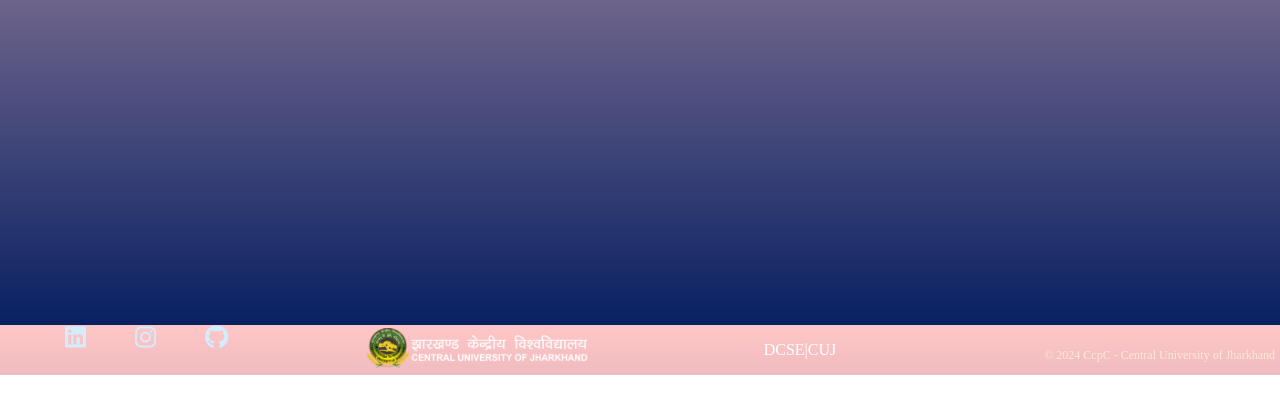
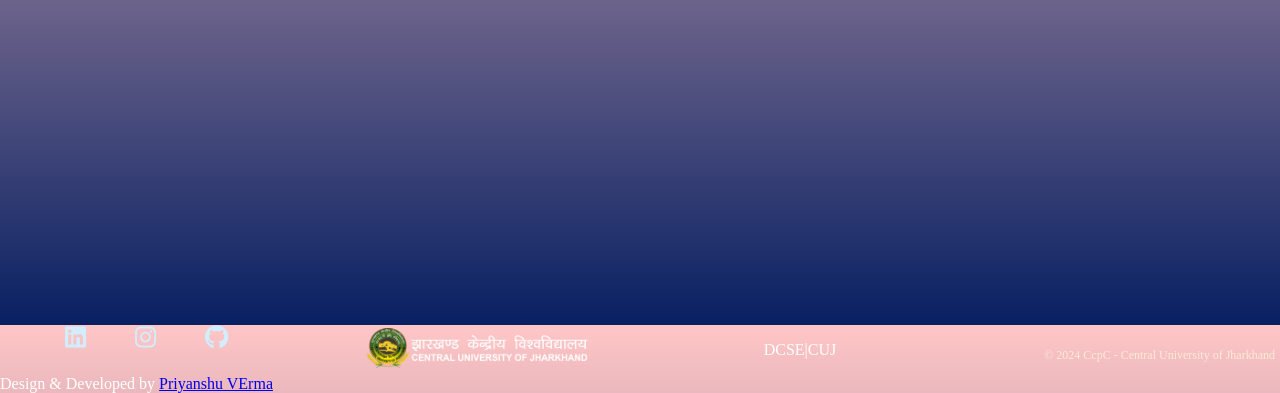
Before and after one commit to PriyanshuV17/CcpC_web-github.io, a plain HTML site: page alumni.html in a window 1280 px wide. Shown: the part 475-868 px from the top of the page. Drawn offline with Linux system fonts and the light colour scheme.

Commit message:
Update alumni.html

```diff
--- a/alumni.html
+++ b/alumni.html
@@ -153,6 +153,9 @@
             <div class="copyright"><!--Copyright section at bottom as row grid-->
                 <p>&copy; 2024 CcpC - Central University of Jharkhand</p>
             </div>
+            <div class ="credit">
+        Design & Developed by <a href="https://www.linkedin.com/in/priyanshuverma17/" target="_blank">Priyanshu VErma</a>
+    </div>
         </footer>
     </div>
 
```
